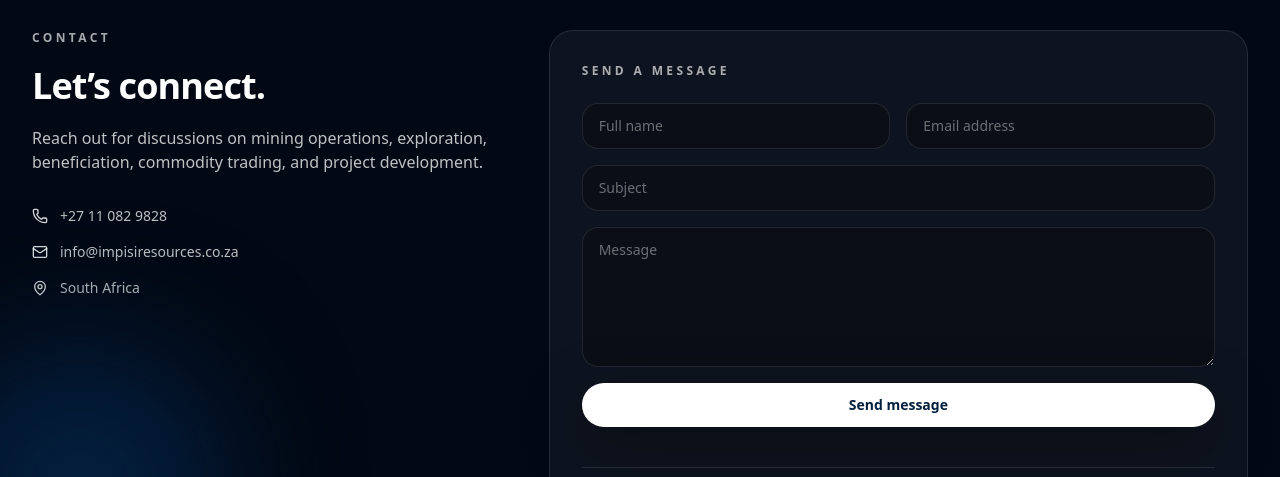
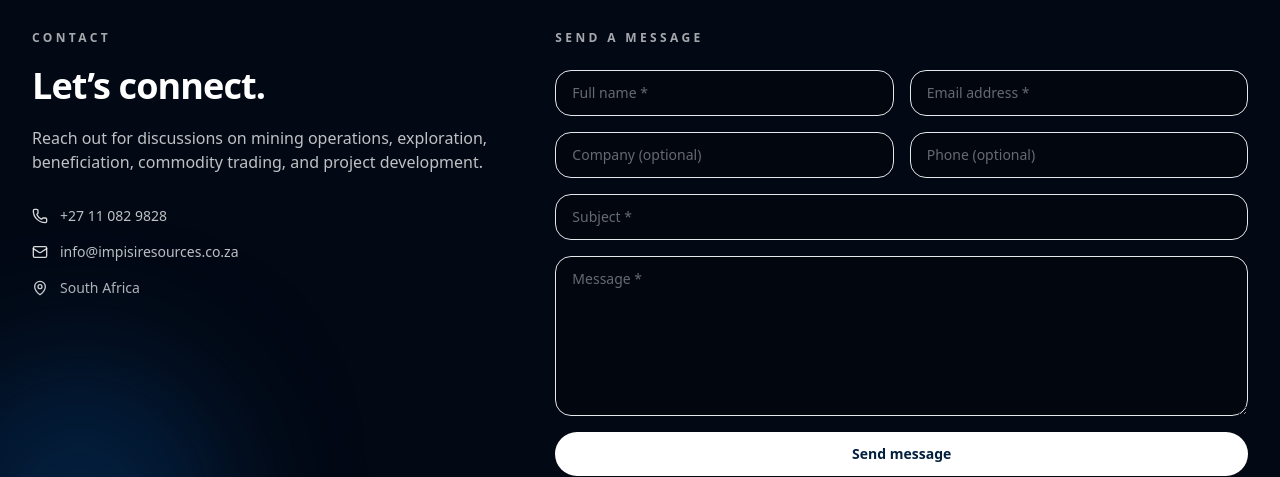
Before and after one commit to MilkCyberCreatives/impisi, a Next.js app: page /contact in a window 1280 px wide. Shown: the part 475-952 px from the top of the page. Built offline with nearby package versions, Linux system fonts and the light colour scheme; no server answers.

Commit message:
Make contact form functional (API email)

```diff
--- a/package.json
+++ b/package.json
@@ -13,6 +13,7 @@
     "lenis": "^1.3.17",
     "lucide-react": "^0.563.0",
     "next": "^16.1.6",
+    "nodemailer": "^7.0.13",
     "react": "^18",
     "react-dom": "^18"
   },
--- /dev/null
+++ b/src/app/api/contact/route.ts
@@ -0,0 +1,141 @@
+import { NextResponse } from "next/server";
+import nodemailer from "nodemailer";
+
+type Payload = {
+  name?: string;
+  email?: string;
+  subject?: string;
+  message?: string;
+  company?: string;
+  phone?: string;
+  website?: string; // honeypot (anti-spam)
+};
+
+function isValidEmail(email: string) {
+  return /^[^\s@]+@[^\s@]+\.[^\s@]+$/.test(email);
+}
+
+export async function POST(req: Request) {
+  try {
+    const body = (await req.json()) as Payload;
+
+    // Basic honeypot (bots fill hidden fields)
+    if (body.website && body.website.trim().length > 0) {
+      return NextResponse.json({ ok: true }); // pretend success
+    }
+
+    const name = (body.name || "").trim();
+    const email = (body.email || "").trim();
+    const subject = (body.subject || "").trim();
+    const message = (body.message || "").trim();
+    const company = (body.company || "").trim();
+    const phone = (body.phone || "").trim();
+
+    if (!name || !email || !subject || !message) {
+      return NextResponse.json(
+        { ok: false, error: "Missing required fields." },
+        { status: 400 }
+      );
+    }
+
+    if (!isValidEmail(email)) {
+      return NextResponse.json(
+        { ok: false, error: "Invalid email address." },
+        { status: 400 }
+      );
+    }
+
+    // SMTP env vars (set in .env.local + Vercel)
+    const {
+      SMTP_HOST,
+      SMTP_PORT,
+      SMTP_USER,
+      SMTP_PASS,
+      SMTP_FROM,
+      CONTACT_TO,
+    } = process.env;
+
+    if (!SMTP_HOST || !SMTP_PORT || !SMTP_USER || !SMTP_PASS || !SMTP_FROM) {
+      return NextResponse.json(
+        {
+          ok: false,
+          error:
+            "Email service is not configured. Missing SMTP environment variables.",
+        },
+        { status: 500 }
+      );
+    }
+
+    const to = CONTACT_TO || "info@impisiresources.co.za";
+
+    const transporter = nodemailer.createTransport({
+      host: SMTP_HOST,
+      port: Number(SMTP_PORT),
+      secure: Number(SMTP_PORT) === 465, // 465 = true, 587 = false
+      auth: { user: SMTP_USER, pass: SMTP_PASS },
+    });
+
+    const html = `
+      <div style="font-family: Arial, sans-serif; line-height: 1.5;">
+        <h2>New Website Enquiry</h2>
+        <p><strong>Name:</strong> ${escapeHtml(name)}</p>
+        <p><strong>Email:</strong> ${escapeHtml(email)}</p>
+        ${company ? `<p><strong>Company:</strong> ${escapeHtml(company)}</p>` : ""}
+        ${phone ? `<p><strong>Phone:</strong> ${escapeHtml(phone)}</p>` : ""}
+        <p><strong>Subject:</strong> ${escapeHtml(subject)}</p>
+        <hr />
+        <p style="white-space: pre-wrap;">${escapeHtml(message)}</p>
+      </div>
+    `;
+
+    await transporter.sendMail({
+      from: SMTP_FROM,               // e.g. "Impisi Website <no-reply@yourdomain.co.za>"
+      to,                            // info@impisiresources.co.za
+      replyTo: email,                // so replying goes to the sender
+      subject: `Impisi Contact: ${subject}`,
+      text: buildText({ name, email, company, phone, subject, message }),
+      html,
+    });
+
+    return NextResponse.json({ ok: true });
+  } catch (err) {
+    console.error("Contact API error:", err);
+    return NextResponse.json(
+      { ok: false, error: "Failed to send message." },
+      { status: 500 }
+    );
+  }
+}
+
+function escapeHtml(input: string) {
+  return input
+    .replaceAll("&", "&amp;")
+    .replaceAll("<", "&lt;")
+    .replaceAll(">", "&gt;")
+    .replaceAll('"', "&quot;")
+    .replaceAll("'", "&#039;");
+}
+
+function buildText(data: {
+  name: string;
+  email: string;
+  company: string;
+  phone: string;
+  subject: string;
+  message: string;
+}) {
+  return [
+    "New Website Enquiry",
+    "",
+    `Name: ${data.name}`,
+    `Email: ${data.email}`,
+    data.company ? `Company: ${data.company}` : "",
+    data.phone ? `Phone: ${data.phone}` : "",
+    `Subject: ${data.subject}`,
+    "",
+    "Message:",
+    data.message,
+  ]
+    .filter(Boolean)
+    .join("\n");
+}
--- a/src/components/contact/ContactSection.tsx
+++ b/src/components/contact/ContactSection.tsx
@@ -6,8 +6,23 @@ import { Phone, Mail, MapPin } from "lucide-react";
 
 const BRAND = "#031f3e";
 
+type Status = "idle" | "sending" | "sent" | "error";
+
 export default function ContactSection() {
   const [hover, setHover] = useState(false);
+
+  const [status, setStatus] = useState<Status>("idle");
+  const [errorMsg, setErrorMsg] = useState<string>("");
+
+  const [form, setForm] = useState({
+    name: "",
+    email: "",
+    subject: "",
+    message: "",
+    company: "",
+    phone: "",
+    website: "", // honeypot (keep empty)
+  });
 
   const cx = useMotionValue(50);
   const cy = useMotionValue(50);
@@ -29,6 +44,45 @@ export default function ContactSection() {
     cx.set(Math.max(0, Math.min(100, x)));
     cy.set(Math.max(0, Math.min(100, y)));
   };
+
+  const update = (key: keyof typeof form) => (e: React.ChangeEvent<HTMLInputElement | HTMLTextAreaElement>) =>
+    setForm((p) => ({ ...p, [key]: e.target.value }));
+
+  async function onSubmit(e: React.FormEvent) {
+    e.preventDefault();
+    setErrorMsg("");
+    setStatus("sending");
+
+    try {
+      const res = await fetch("/api/contact", {
+        method: "POST",
+        headers: { "Content-Type": "application/json" },
+        body: JSON.stringify(form),
+      });
+
+      const data = await res.json().catch(() => ({}));
+
+      if (!res.ok || !data?.ok) {
+        setStatus("error");
+        setErrorMsg(data?.error || "Could not send. Please try again.");
+        return;
+      }
+
+      setStatus("sent");
+      setForm({
+        name: "",
+        email: "",
+        subject: "",
+        message: "",
+        company: "",
+        phone: "",
+        website: "",
+      });
+    } catch {
+      setStatus("error");
+      setErrorMsg("Network error. Please try again.");
+    }
+  }
 
   return (
     <section className="relative w-full overflow-hidden bg-[#020814] py-16 sm:py-20">
@@ -54,17 +108,21 @@ export default function ContactSection() {
           whileInView={{ opacity: 1, y: 0, filter: "blur(0px)" }}
           viewport={{ once: true, margin: "-120px" }}
           transition={{ duration: 0.85, ease: [0.22, 1, 0.36, 1] }}
-          className="relative grid gap-6 lg:grid-cols-12"
+          className="relative grid gap-10 lg:grid-cols-12"
         >
+          {/* Left: contact info */}
           <div className="lg:col-span-5">
             <div className="text-xs font-semibold tracking-[0.28em] text-white/65">
               CONTACT
             </div>
+
             <h2 className="mt-5 text-balance text-3xl font-semibold tracking-tight text-white sm:text-4xl">
               Let’s connect.
             </h2>
+
             <p className="mt-5 text-sm leading-relaxed text-white/75 sm:text-base">
-              Reach out for discussions on mining operations, exploration, beneficiation, commodity trading, and project development.
+              Reach out for discussions on mining operations, exploration, beneficiation,
+              commodity trading, and project development.
             </p>
 
             <div className="mt-8 space-y-4 text-sm text-white/75">
@@ -89,42 +147,90 @@ export default function ContactSection() {
             />
           </div>
 
+          {/* Right: form (no container, no shadows) */}
           <div className="lg:col-span-7">
-            <div className="rounded-3xl border border-white/10 bg-white/5 p-7 backdrop-blur-xl sm:p-8">
             <div className="text-xs font-semibold tracking-[0.28em] text-white/65">
               SEND A MESSAGE
             </div>
 
-              <form className="mt-6 grid gap-4 sm:grid-cols-2">
+            <form onSubmit={onSubmit} className="mt-6 grid gap-4 sm:grid-cols-2">
+              {/* honeypot */}
               <input
-                  className="rounded-2xl border border-white/10 bg-black/30 px-4 py-3 text-sm text-white placeholder:text-white/40 outline-none transition focus:border-white/25"
-                  placeholder="Full name"
+                value={form.website}
+                onChange={update("website")}
+                tabIndex={-1}
+                autoComplete="off"
+                className="hidden"
+                aria-hidden="true"
+              />
+
+              <input
+                value={form.name}
+                onChange={update("name")}
+                required
+                className="rounded-2xl border border-white/12 bg-black/25 px-4 py-3 text-sm text-white placeholder:text-white/40 outline-none transition focus:border-white/25"
+                placeholder="Full name *"
               />
               <input
-                  className="rounded-2xl border border-white/10 bg-black/30 px-4 py-3 text-sm text-white placeholder:text-white/40 outline-none transition focus:border-white/25"
-                  placeholder="Email address"
+                value={form.email}
+                onChange={update("email")}
+                required
+                type="email"
+                className="rounded-2xl border border-white/12 bg-black/25 px-4 py-3 text-sm text-white placeholder:text-white/40 outline-none transition focus:border-white/25"
+                placeholder="Email address *"
               />
               <input
-                  className="sm:col-span-2 rounded-2xl border border-white/10 bg-black/30 px-4 py-3 text-sm text-white placeholder:text-white/40 outline-none transition focus:border-white/25"
-                  placeholder="Subject"
+                value={form.company}
+                onChange={update("company")}
+                className="rounded-2xl border border-white/12 bg-black/25 px-4 py-3 text-sm text-white placeholder:text-white/40 outline-none transition focus:border-white/25"
+                placeholder="Company (optional)"
+              />
+              <input
+                value={form.phone}
+                onChange={update("phone")}
+                className="rounded-2xl border border-white/12 bg-black/25 px-4 py-3 text-sm text-white placeholder:text-white/40 outline-none transition focus:border-white/25"
+                placeholder="Phone (optional)"
+              />
+              <input
+                value={form.subject}
+                onChange={update("subject")}
+                required
+                className="sm:col-span-2 rounded-2xl border border-white/12 bg-black/25 px-4 py-3 text-sm text-white placeholder:text-white/40 outline-none transition focus:border-white/25"
+                placeholder="Subject *"
               />
               <textarea
-                  className="sm:col-span-2 min-h-[140px] rounded-2xl border border-white/10 bg-black/30 px-4 py-3 text-sm text-white placeholder:text-white/40 outline-none transition focus:border-white/25"
-                  placeholder="Message"
+                value={form.message}
+                onChange={update("message")}
+                required
+                className="sm:col-span-2 min-h-[160px] rounded-2xl border border-white/12 bg-black/25 px-4 py-3 text-sm text-white placeholder:text-white/40 outline-none transition focus:border-white/25"
+                placeholder="Message *"
               />
 
               <button
-                  type="button"
-                  className="sm:col-span-2 rounded-full bg-white px-6 py-3 text-sm font-semibold text-[#031f3e] shadow-[0_18px_60px_rgba(0,0,0,.45)] transition hover:scale-[1.02] active:scale-[0.98]"
+                type="submit"
+                disabled={status === "sending"}
+                className="sm:col-span-2 rounded-full bg-white px-6 py-3 text-sm font-semibold text-[#031f3e] transition hover:scale-[1.02] active:scale-[0.98] disabled:opacity-60 disabled:hover:scale-100"
               >
-                  Send message
+                {status === "sending" ? "Sending..." : "Send message"}
               </button>
+
+              {/* status text */}
+              {status === "sent" && (
+                <div className="sm:col-span-2 text-sm text-white/80">
+                  ✅ Message sent successfully.
+                </div>
+              )}
+              {status === "error" && (
+                <div className="sm:col-span-2 text-sm text-red-300">
+                  {errorMsg || "Something went wrong."}
+                </div>
+              )}
             </form>
 
             <div className="mt-10 h-px w-full bg-white/10" />
+
             <div className="mt-5 text-xs text-white/60">
               We aim to respond with clarity and professionalism.
-              </div>
             </div>
           </div>
         </motion.div>
```
Also changed, not shown: 1 other file (tests, documents, lock files or other folders). Lines whose indentation alone changed are shown as unchanged.
